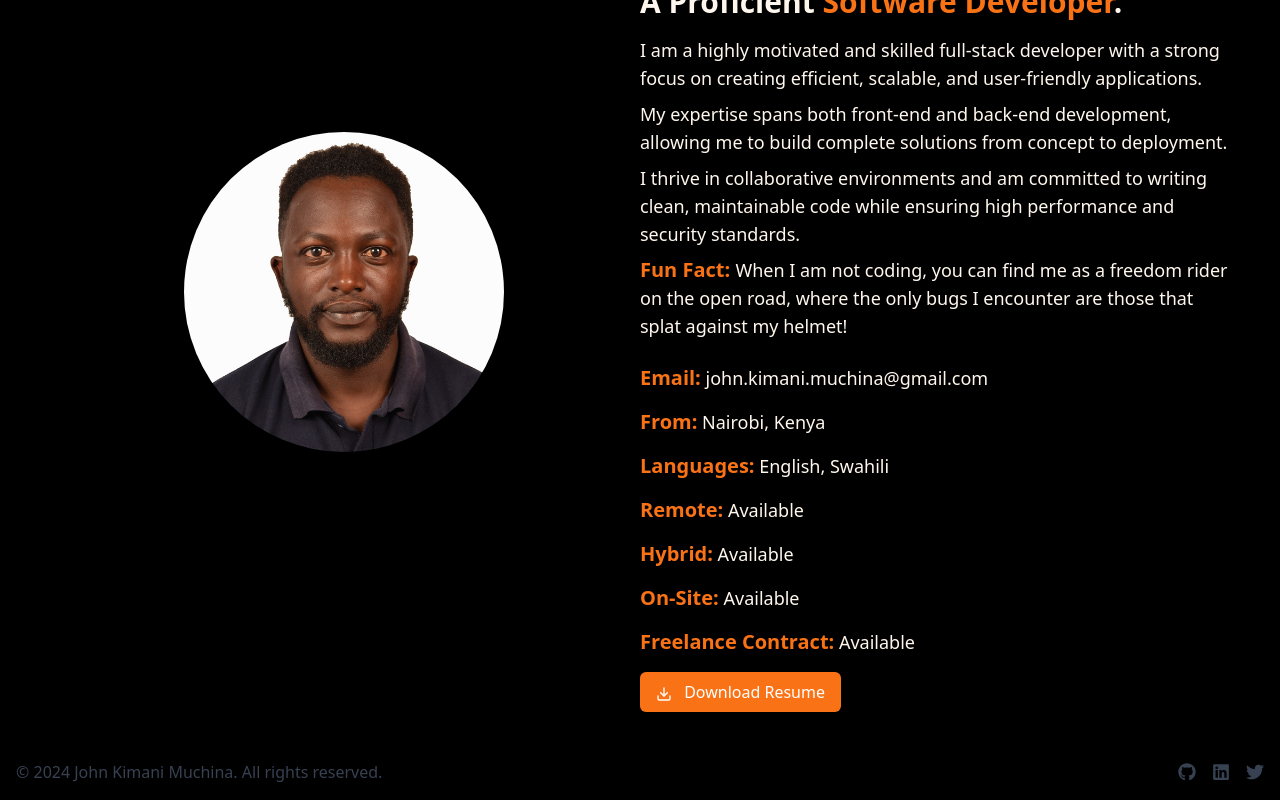
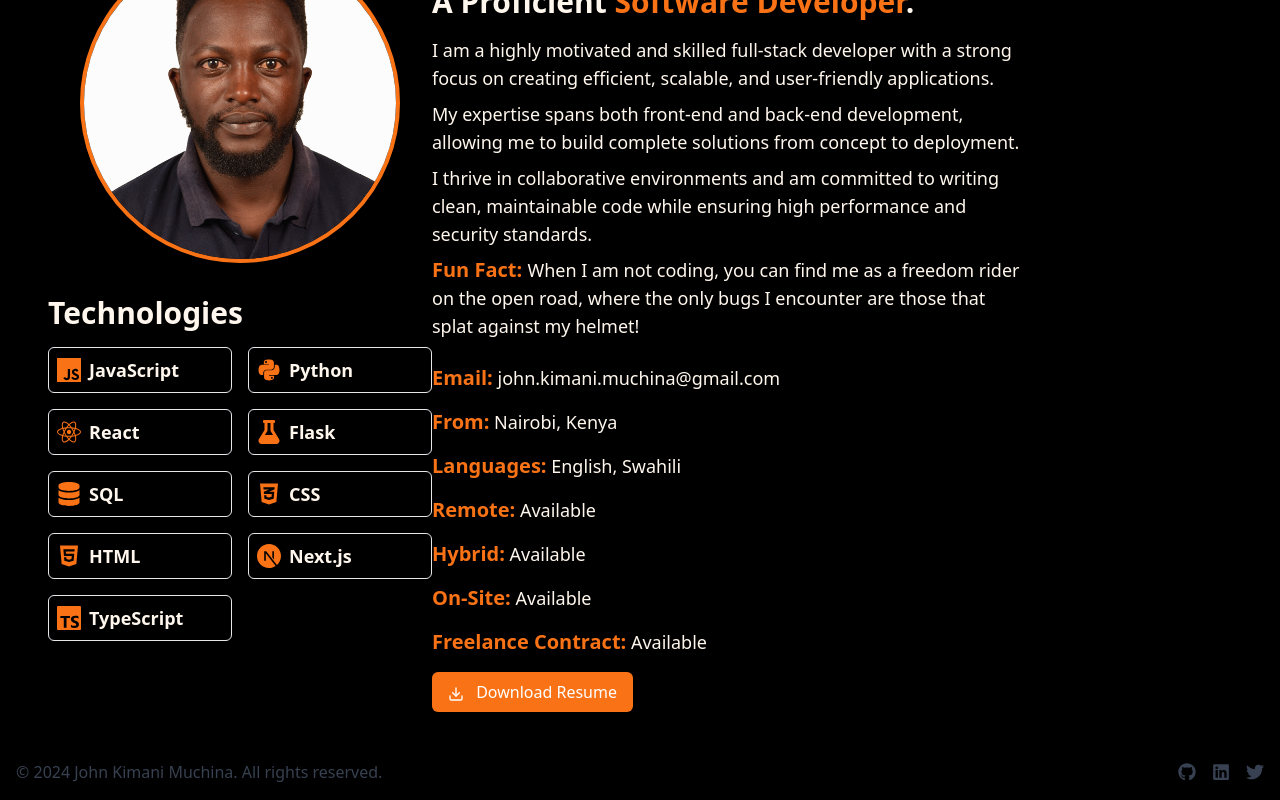
Before and after one commit to Kimoney/john-next, a Next.js app: page /about in a window 1280 px wide. Shown: the part 492-1292 px from the top of the page. Built offline with nearby package versions, Linux system fonts and the light colour scheme.

Commit message:
feat: Added technologies section in about page.

```diff
--- a/src/app/about/page.jsx
+++ b/src/app/about/page.jsx
@@ -2,10 +2,24 @@ import Navbar from "../ui/navbar"
 import Footer from "../ui/footer";
 import Image from "next/image"
 // import profilePic from '../public/profilePic.jpg'
+// import { FiDownload } from 'react-icons/fi';
 import { FiDownload } from 'react-icons/fi';
+import { FaReact, FaPython, FaHtml5, FaCss3Alt, FaJs, FaDatabase, FaFlask } from 'react-icons/fa';
+import { SiNextdotjs, SiTypescript, SiJavascript } from 'react-icons/si';
 
 
 export default function About() {
+  const technologies = [
+    { icon: <SiJavascript />, name: 'JavaScript' },
+    { icon: <FaPython />, name: 'Python' },
+    { icon: <FaReact />, name: 'React' },
+    { icon: <FaFlask />, name: 'Flask' },
+    { icon: <FaDatabase />, name: 'SQL' },
+    { icon: <FaCss3Alt />, name: 'CSS' },
+    { icon: <FaHtml5 />, name: 'HTML' },
+    { icon: <SiNextdotjs />, name: 'Next.js' },
+    { icon: <SiTypescript />, name: 'TypeScript' },
+  ];
   return (
     <>
     <Navbar/>
@@ -27,9 +41,10 @@ export default function About() {
 
       <div className="container mx-auto px-4 py-8 flex flex-col lg:flex-row items-center space-y-8 lg:space-y-0">
 
-      {/* Left Column: Image */}
-
-        <div className="lg:w-1/2 lg:pl-8 flex justify-center">
+      {/* Left Column: Image and Technologies */}
+      <div className="lg:w-1/3 lg:pl-8">
+          {/* Image */}
+          <div className="flex justify-center mb-8">
             <div className="relative w-64 h-64 lg:w-80 lg:h-80">
               <Image
                 src="/profilePic.jpg" // Replace with your actual image path
@@ -37,10 +52,25 @@ export default function About() {
                 priority
                 width={500}
                 height={500}
-              className="rounded-full"
+                className="rounded-full border-4 border-orange-500"
               />
             </div>
           </div>
+
+          {/* Technologies */}
+          <div>
+            <h2 className="text-2xl lg:text-3xl font-bold mb-4">Technologies</h2>
+            <div className="grid grid-cols-2 gap-4">
+              {technologies.map((tech, index) => (
+                <div key={index} className="flex items-center space-x-2 p-2 border border-gray-200 rounded-md shadow-sm">
+                  <div className="text-2xl text-orange-500">{tech.icon}</div>
+                  <span className="text-lg font-semibold">{tech.name}</span>
+                </div>
+              ))}
+            </div>
+          </div>
+        </div>
+
 
         {/* Right Column: Text Content */}
 
```
Lines whose indentation alone changed are shown as unchanged.
